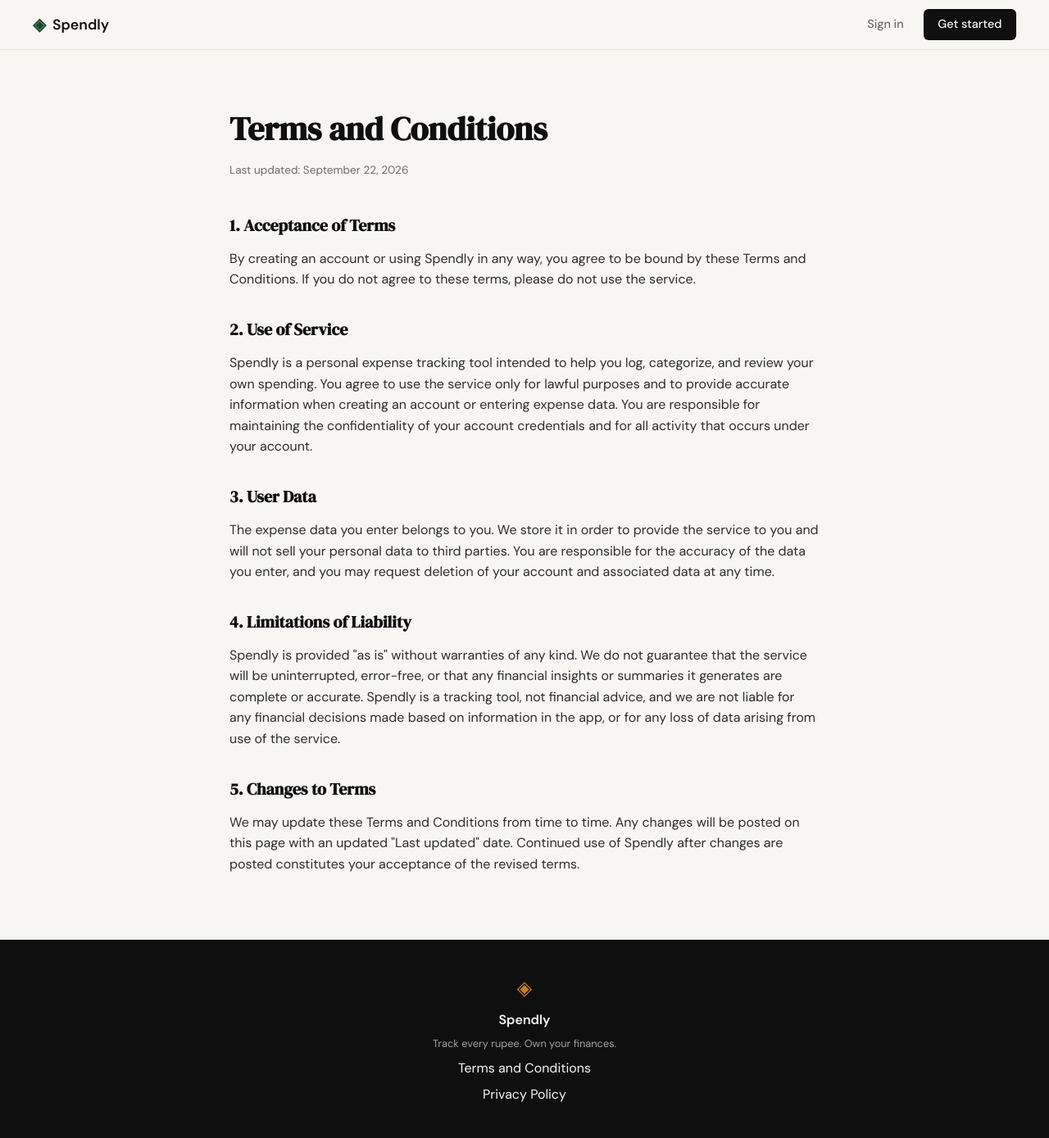
After one commit to mahesh-0810/campusX-spendly, a Flask app: page /terms in a window 1280 px wide. The commit adds this page. Shown: the whole page at 82% size. Run offline with Flask 3, Linux system fonts and the light colour scheme.

Commit message:
landing: add terms and conditions page and route
Co-Authored-By: Claude Sonnet 5 <noreply@anthropic.com>

```diff
--- a/app.py
+++ b/app.py
@@ -20,6 +20,11 @@ def register():
 @app.route("/login")
 def login():
     return render_template("login.html")
+
+
+@app.route("/terms")
+def terms():
+    return render_template("terms.html")
 
 
 # ------------------------------------------------------------------ #
--- a/static/css/style.css
+++ b/static/css/style.css
@@ -508,6 +508,50 @@ a { color: inherit; text-decoration: none; }
 }
 
 /* ------------------------------------------------------------------ */
+/* Legal pages                                                         */
+/* ------------------------------------------------------------------ */
+
+.legal-section {
+    min-height: calc(100vh - 60px - 100px);
+    padding: 4rem 2rem;
+    display: flex;
+    justify-content: center;
+}
+
+.legal-container {
+    width: 100%;
+    max-width: 720px;
+}
+
+.legal-title {
+    font-family: var(--font-display);
+    font-size: 2.5rem;
+    color: var(--ink);
+    margin-bottom: 0.5rem;
+}
+
+.legal-updated {
+    font-size: 0.85rem;
+    color: var(--ink-muted);
+    margin-bottom: 2.5rem;
+}
+
+.legal-body h2 {
+    font-family: var(--font-display);
+    font-size: 1.25rem;
+    color: var(--ink);
+    margin-top: 2rem;
+    margin-bottom: 0.75rem;
+}
+
+.legal-body h2:first-child { margin-top: 0; }
+
+.legal-body p {
+    color: var(--ink-soft);
+    margin-bottom: 1rem;
+}
+
+/* ------------------------------------------------------------------ */
 /* Responsive                                                          */
 /* ------------------------------------------------------------------ */
 
--- a/templates/base.html
+++ b/templates/base.html
@@ -34,7 +34,7 @@
             <span class="brand-icon">◈</span>
             <span class="footer-name">Spendly</span>
             <p class="footer-copy">Track every rupee. Own your finances.</p>
-            <a href="#">Terms and Conditions</a>
+            <a href="{{ url_for('terms') }}">Terms and Conditions</a>
             <a href="#">Privacy Policy</a>
         </div>
     </footer>
--- /dev/null
+++ b/templates/terms.html
@@ -0,0 +1,60 @@
+{% extends "base.html" %}
+
+{% block title %}Terms and Conditions — Spendly{% endblock %}
+
+{% block content %}
+
+<section class="legal-section">
+    <div class="legal-container">
+        <h1 class="legal-title">Terms and Conditions</h1>
+        <p class="legal-updated">Last updated: September 22, 2026</p>
+
+        <div class="legal-body">
+            <h2>1. Acceptance of Terms</h2>
+            <p>
+                By creating an account or using Spendly in any way, you agree to be
+                bound by these Terms and Conditions. If you do not agree to these
+                terms, please do not use the service.
+            </p>
+
+            <h2>2. Use of Service</h2>
+            <p>
+                Spendly is a personal expense tracking tool intended to help you log,
+                categorize, and review your own spending. You agree to use the service
+                only for lawful purposes and to provide accurate information when
+                creating an account or entering expense data. You are responsible for
+                maintaining the confidentiality of your account credentials and for
+                all activity that occurs under your account.
+            </p>
+
+            <h2>3. User Data</h2>
+            <p>
+                The expense data you enter belongs to you. We store it in order to
+                provide the service to you and will not sell your personal data to
+                third parties. You are responsible for the accuracy of the data you
+                enter, and you may request deletion of your account and associated
+                data at any time.
+            </p>
+
+            <h2>4. Limitations of Liability</h2>
+            <p>
+                Spendly is provided "as is" without warranties of any kind. We do not
+                guarantee that the service will be uninterrupted, error-free, or that
+                any financial insights or summaries it generates are complete or
+                accurate. Spendly is a tracking tool, not financial advice, and we are
+                not liable for any financial decisions made based on information in
+                the app, or for any loss of data arising from use of the service.
+            </p>
+
+            <h2>5. Changes to Terms</h2>
+            <p>
+                We may update these Terms and Conditions from time to time. Any
+                changes will be posted on this page with an updated "Last updated"
+                date. Continued use of Spendly after changes are posted constitutes
+                your acceptance of the revised terms.
+            </p>
+        </div>
+    </div>
+</section>
+
+{% endblock %}
```
